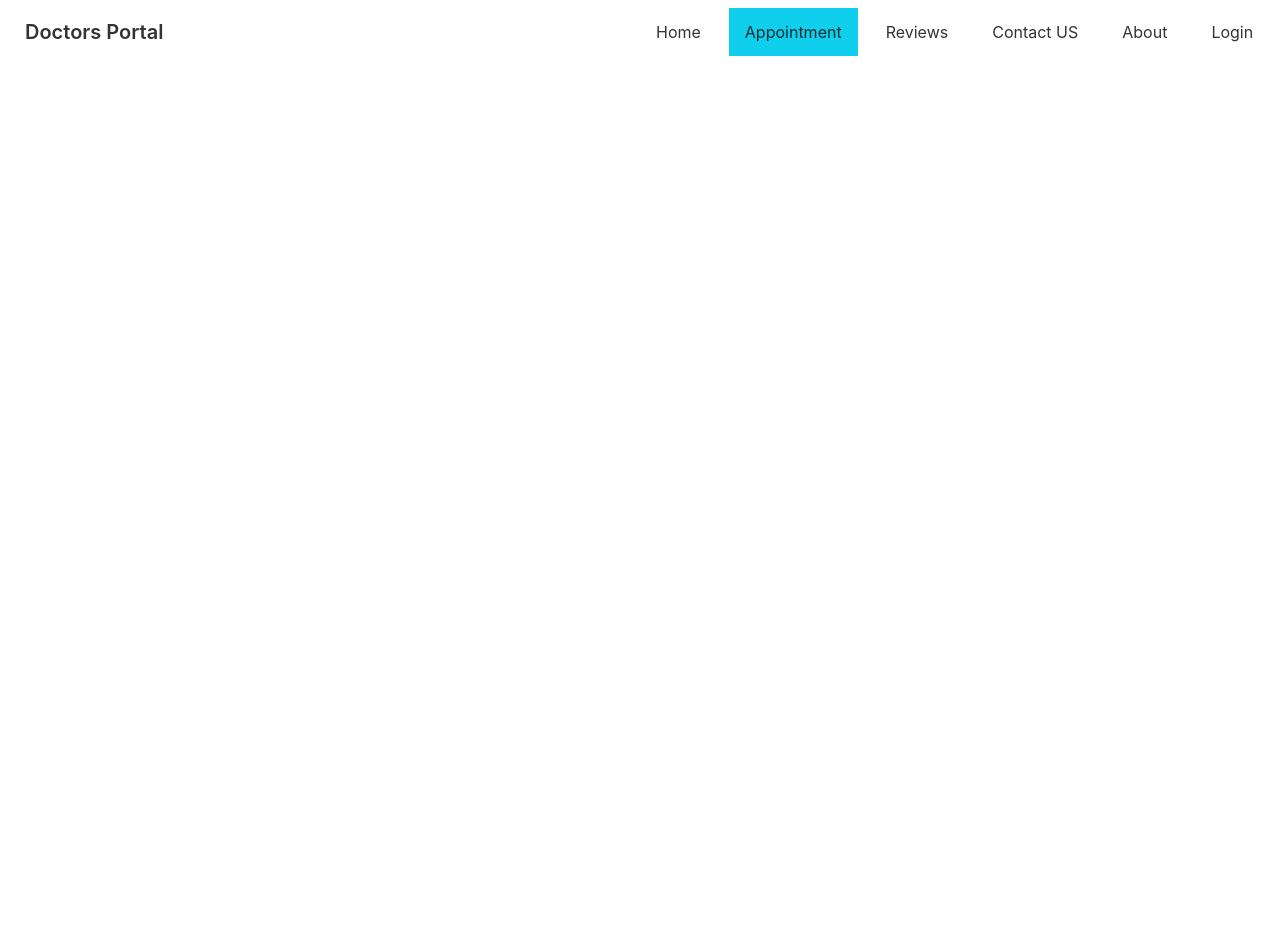
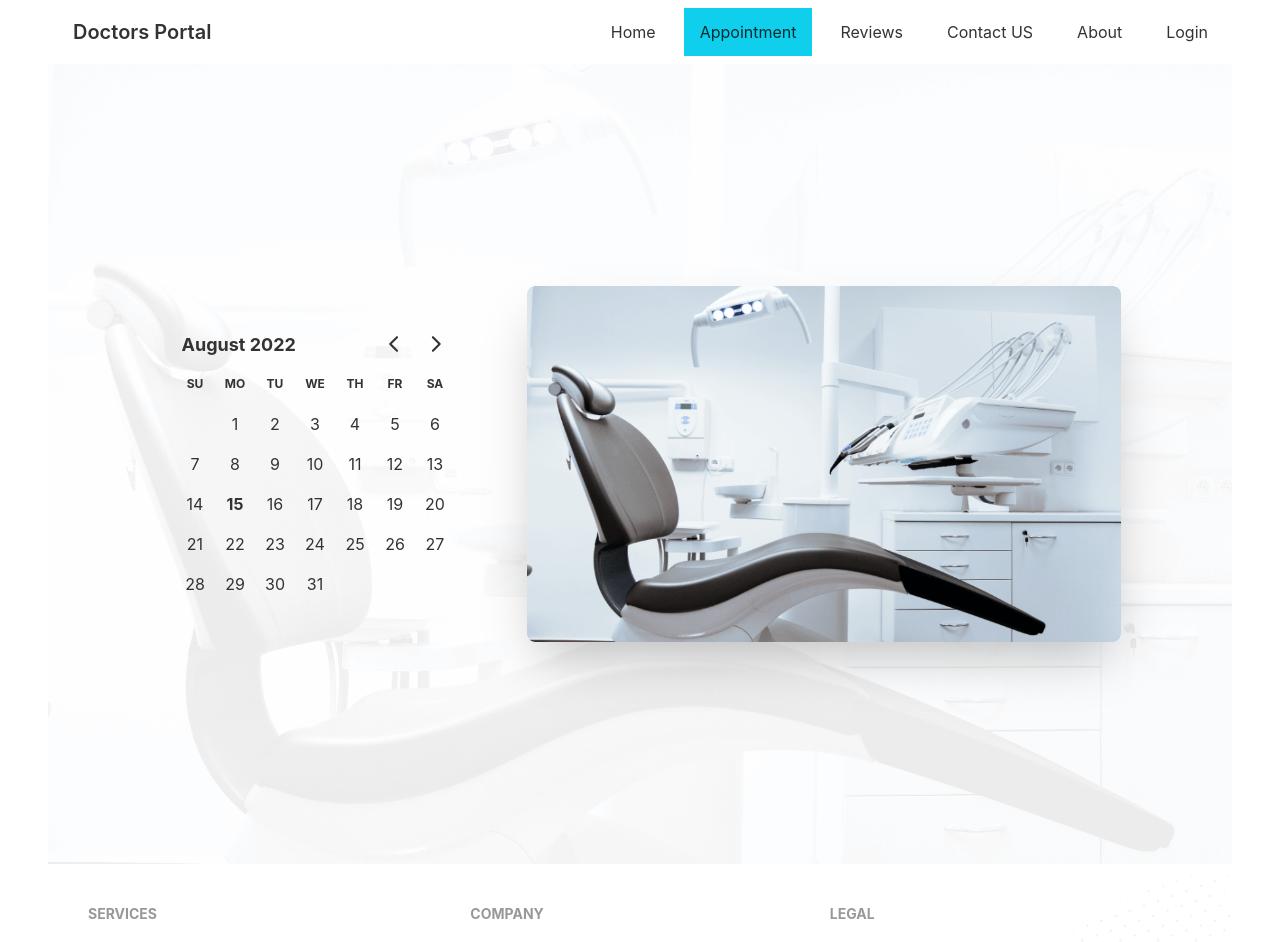
Before and after one commit to FIShahid/doctors-portal-client, a React (Create React App) app: page /appointment in a window 1280 px wide. Shown: the top 942 px of the page. Before the commit the page ends 800 px from the top, so only its background shows below. Built offline with nearby package versions, Linux system fonts and the light colour scheme.

Commit message:
Appointment Banner

```diff
--- a/package.json
+++ b/package.json
@@ -7,7 +7,9 @@
     "@testing-library/react": "^13.3.0",
     "@testing-library/user-event": "^13.5.0",
     "daisyui": "^2.20.0",
+    "date-fns": "^2.29.2",
     "react": "^18.2.0",
+    "react-day-picker": "^8.1.1",
     "react-dom": "^18.2.0",
     "react-router-dom": "^6.3.0",
     "react-scripts": "5.0.1",
--- a/src/App.js
+++ b/src/App.js
@@ -1,17 +1,19 @@
 import { Route, Routes } from 'react-router-dom';
 import './App.css';
 import About from './Pages/About/About';
+import Appointment from './Pages/Appointment/Appointment';
 import Home from './Pages/Home/Home';
 import Login from './Pages/Login/Login';
 import Navbar from './Pages/Shared/Navbar';
 
 function App() {
   return (
-    <div >
+    <div className='px-12 max-w-7xl mx-auto'>
       <Navbar></Navbar>
       <Routes>
         <Route path="/" element={<Home />} />
         <Route path="about" element={<About />} />
+        <Route path="appointment" element={<Appointment />} />
         <Route path="login" element={<Login />} />
       </Routes>
     </div>
--- /dev/null
+++ b/src/Pages/Appointment/Appointment.js
@@ -0,0 +1,14 @@
+import React from 'react'
+import Footer from '../Shared/Footer'
+import AppointmentBanner from './AppointmentBanner'
+
+const Appointment = () => {
+    return (
+        <div>
+            <AppointmentBanner></AppointmentBanner>
+            <Footer></Footer>
+        </div>
+    )
+}
+
+export default Appointment
--- /dev/null
+++ b/src/Pages/Appointment/AppointmentBanner.js
@@ -0,0 +1,29 @@
+import React from 'react';
+import chair from '../../assets/images/chair.png';
+import bg from '../../assets/images/bg.png';
+import { DayPicker } from 'react-day-picker';
+import 'react-day-picker/dist/style.css';
+
+const AppointmentBanner = ({date, setDate}) => {
+
+    return (
+        <div style={{
+            background: `url(${bg})`,
+            backgroundSize: 'cover'
+        }} class="hero min-h-screen">
+            <div class="hero-content gap-14 flex-col lg:flex-row-reverse">
+                <img src={chair} class="lg:w-[594px] rounded-lg shadow-2xl" alt='Dentist Chair' />
+                <div>
+                    <DayPicker
+                        mode="single"
+                        selected={date}
+                        onSelect={setDate}
+                    />
+                </div>
+            </div>
+
+        </div>
+    );
+};
+
+export default AppointmentBanner;
--- a/src/Pages/Home/Home.js
+++ b/src/Pages/Home/Home.js
@@ -1,7 +1,7 @@
 import React from 'react'
 import Banner from './Banner'
 import Contact from './Contact'
-import Footer from './Footer'
+import Footer from '../Shared/Footer'
 import Info from './Info'
 import MakeAppointment from './MakeAppointment'
 import Services from './Services'
@@ -10,7 +10,7 @@
 
 const Home = () => {
     return (
-        <div className='px-12'>
+        <div >
             <Banner></Banner>
             <Info></Info>
             <Services></Services>
--- a/src/Pages/Home/Footer.js
+++ b/src/Pages/Shared/Footer.js
@@ -30,7 +30,7 @@
                 </div>
             </div>
             <div className='my-10 text-center'>
-                <p>Copyright © 2022 - All right reserved by ACME Industries Ltd</p>
+                <p>Copyright © 2022 - All rights reserved</p>
             </div>
         </footer>
     );
```
Also changed, not shown: 1 other file (tests, documents, lock files or other folders).
